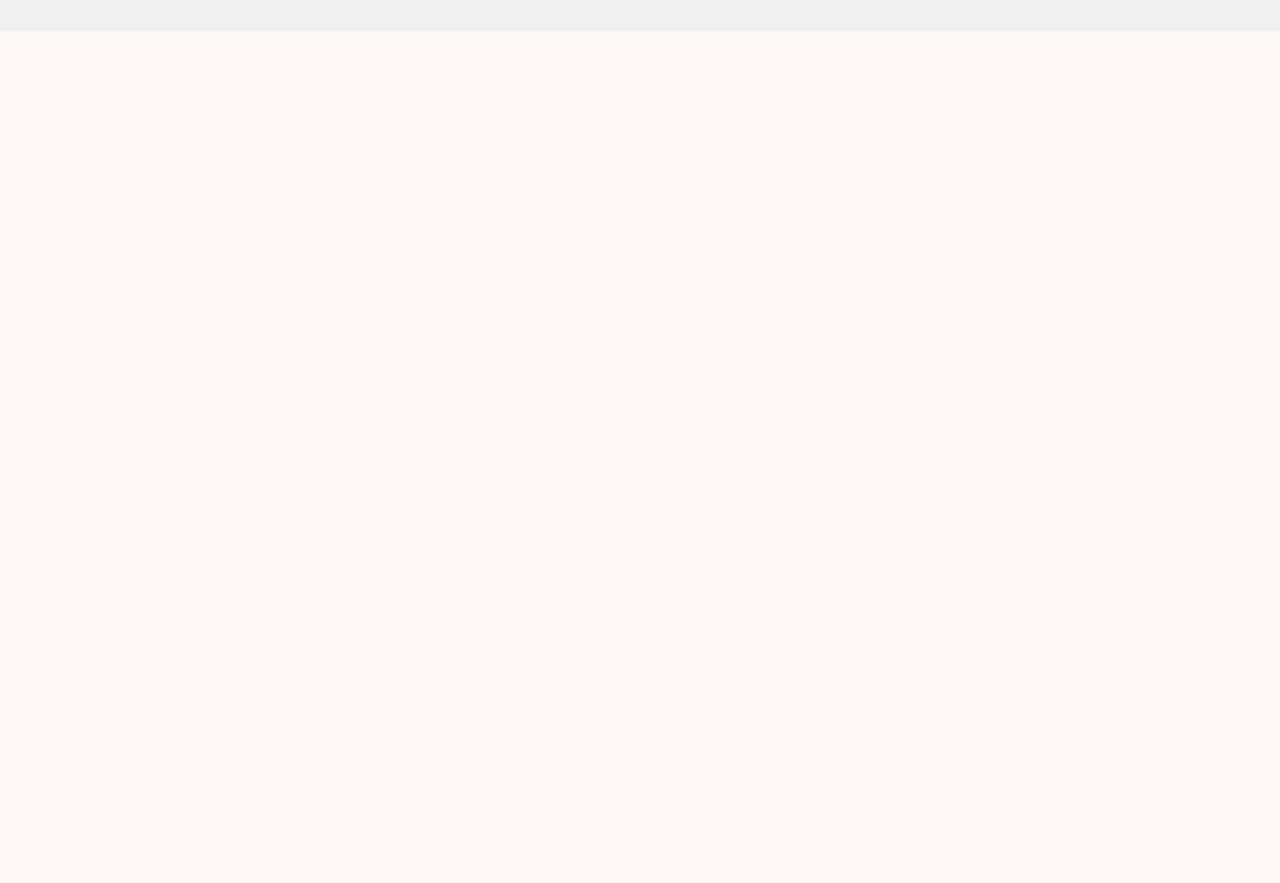
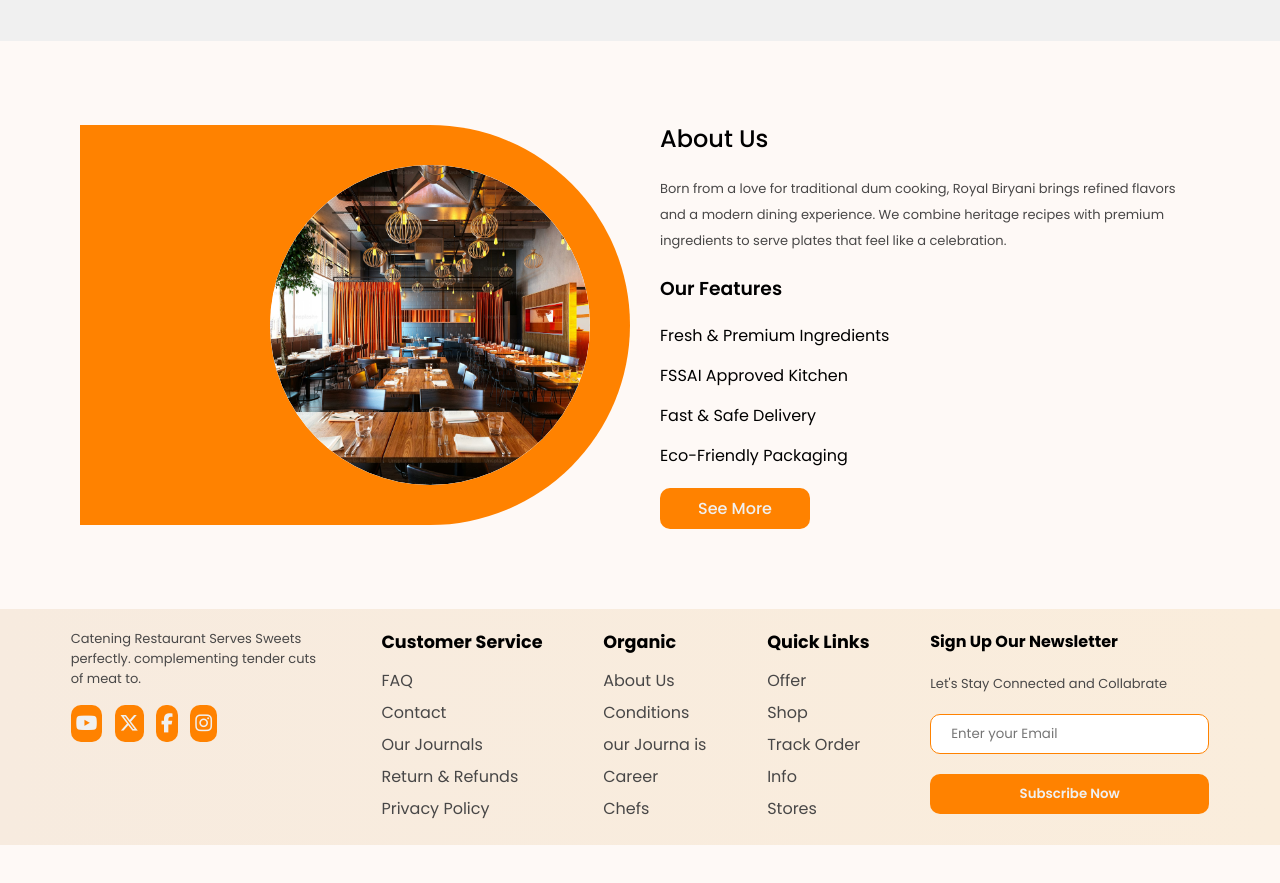
Before and after one commit to dreamer-6/Briyani-Hub, a plain HTML site: page index.html in a window 1280 px wide. Shown: the part 3320-4203 px from the top of the page. After the commit the page ends 4165 px from the top, so only its background shows below. Drawn offline with Linux system fonts and the light colour scheme.

Commit message:
first draft complete

```diff
--- a/index.html
+++ b/index.html
@@ -13,7 +13,7 @@
   <body>
     <header>
         <nav>
-            <p class="logo">Food Central</p>
+            <p class="brand-logo">Food Central</p>
             <ul>
                 <li><a class="active" href="#home">Home</a></li>
                 <li><a href="#menu">Menu</a></li>
@@ -232,6 +232,78 @@
                 </div>
             </div>
         </section>
+        <section id="about">
+            <div class="about-wrapper">
+                <div class="about-img">
+                    <div class="square">
+                        <div class="circle">
+                            <img src="Resource/resturent.jpeg" alt="">
+                        </div>
+                    </div>
+                </div>
+                <div class="about-context">
+                    <h3 class="about-title">About Us</h3>
+                    <p class="about-brief">Born from a love for traditional dum cooking, Royal Biryani brings refined flavors and a modern dining experience. We combine heritage recipes with premium ingredients to serve plates that feel like a celebration.</p>
+                    <h3 class="feature-header">Our Features</h3>
+                    <div class="about-feature">
+                        <p class="possitive">Fresh & Premium Ingredients</p>
+                        <p class="possitive">FSSAI Approved Kitchen</p>
+                        <p class="possitive">Fast & Safe Delivery</p>
+                        <p class="possitive">Eco-Friendly Packaging</p>
+                    </div>
+                    <a href="#more" class="cta see">See More</a>
+                </div>
+            </div>
+        </section>
+        <footer id="contact">
+            <div class="foot-wrapper">
+                <div class="social">
+                    <p class="social-info">Catening Restaurant Serves Sweets perfectly. complementing tender cuts of meat to.</p>
+                    <div class="icons">
+                        <a href="#youtube" class="logo"><i class="fa-brands fa-youtube"></i></a>
+                        <a href="#twitter" class="logo"><i class="fa-brands fa-x-twitter"></i></a>
+                        <a href="#facebook" class="logo"><i class="fa-brands fa-facebook-f"></i></a>
+                        <a href="#instagram" class="logo"><i class="fa-brands fa-instagram"></i></a>
+                    </div>
+                </div>
+                <div class="service">
+                    <h4 class="foot-header">Customer Service</h4>
+                    <ul>
+                        <li>FAQ</li>
+                        <li>Contact</li>
+                        <li>Our Journals</li>
+                        <li>Return & Refunds</li>
+                        <li>Privacy Policy</li>
+                    </ul>
+                </div>
+                <div class="service">
+                    <h4 class="foot-header">Organic</h4>
+                    <ul>
+                        <li>About Us</li>
+                        <li>Conditions</li>
+                        <li>our Journa is</li>
+                        <li>Career</li>
+                        <li>Chefs</li>
+                    </ul>
+                </div>
+                <div class="service">
+                    <h4 class="foot-header">Quick Links</h4>
+                    <ul>
+                        <li>Offer</li>
+                        <li>Shop</li>
+                        <li>Track Order</li>
+                        <li>Info</li>
+                        <li>Stores</li>
+                    </ul>
+                </div>
+                <div class="form">
+                    <h4 class="form-head">Sign Up Our Newsletter</h4>
+                    <p class="form-desc">Let's Stay Connected and Collabrate</p>
+                    <input type="email" class="email" placeholder="Enter your Email">
+                    <button type="submit" class="cta subs">Subscribe Now</button>
+                </div>
+            </div>
+        </footer>
     </main>
   </body>
 </html>
--- a/style.css
+++ b/style.css
@@ -16,10 +16,11 @@
 }
 body{
   background-color: var(--bg-back);
-
-  padding-bottom: 1000px;
 }
 header{
+  position: sticky;
+  top: 0;
+  z-index: 1000;
   background-color: #fff;
   box-shadow: 10px 10px 20px #c6c0c032, 10px 10px 15px #dad5d5;
   padding: 0 2em;
@@ -27,11 +28,12 @@ header{
   margin: 0 3em;
 }
 nav{
+  margin-top: 10px;
   display: flex;
   justify-content: space-between;
   align-items: center;
 }
-.logo{
+.brand-logo{
   font-size: 1.5rem;
   font-weight: 600;
   text-transform: uppercase;
@@ -424,13 +426,144 @@ nav ul li a:hover{
   font-size: 15px;
   transition: 0.2s ease-in;
 }
-.place-order:hover{
+.place-order:hover,
+.see:hover{
   outline: 2px solid var(--crips-orange);
   outline-offset: 2px;
 }
-.place-order:active{
+.place-order:active,
+.see:active{
   background-color: var(--bg-back);
   color: var(--crips-orange);
   border: 1px solid var(--crips-orange);
   outline: none;
 }
+/*------------about section----------*/
+#about{
+  width: 100%;
+  padding:  5em;
+}
+.about-wrapper{
+  background-color:var(--bg-back);
+  display: flex;
+  justify-content: center;
+  align-items: center;
+  gap: 30px;
+}
+.square{
+  width: 550px;
+  height: 400px;
+  background-color: var(--crips-orange);
+  border-radius: 0 999px 999px 0;
+  position: relative;
+}
+.circle{
+  width: 320px;
+  height: 320px;
+  border-radius: 50%;
+  background-color: #fff;
+  position: absolute;
+  top: 40px;
+  right: 40px;
+  z-index: 999;
+  overflow: hidden;
+}
+.circle img{
+  width: 100%;
+  height: 100%;
+  object-fit: cover;
+  border-radius: 999px;
+}
+.about-context{
+  display: flex;
+  flex-direction: column;
+  justify-content: flex-start;
+  gap: 20px;
+}
+.about-title{
+  font-size: 1.5rem;
+  font-weight: 500;
+}
+.about-brief{
+  font-size: 13px;
+  line-height: 2;
+  color: var(--shade-text);
+}
+.feature-header{
+  font-weight: 600;
+}
+.about-feature{
+  display: flex;
+  flex-direction: column;
+  gap: 15px;
+}
+.possitive{
+  font-size: 16px;
+}
+.feature-logo{
+  width: 15px;
+  height: 15px;
+}
+.see{
+  width: 150px;
+  text-align: center;
+}
+/*-----------------footer section------------*/
+.foot-wrapper{
+  background: linear-gradient(to right,#f7ebdf,#faeddc);
+  display: flex;
+  justify-content: space-evenly;
+  gap: 10px;
+  padding: 20px;
+}
+.social-info{
+  max-width: 250px;
+  font-size: 13px;
+  color: var(--shade-text);
+  margin-bottom: 20px;
+}
+.logo{
+  background-color: var(--crips-orange);
+  color: var(--white-text);
+  padding: 5px;
+  border-radius: 10px;
+  text-align: center;
+  font-size: 1.2rem;
+  margin-right: 8px;
+}
+.foot-header{
+  font-size: 1.1rem;
+  margin-bottom: 10px;
+}
+.service ul{
+  list-style-type: none;
+  line-height: 2;
+  color: var(--shade-text);
+}
+.form{
+  display: flex;
+  flex-direction: column;
+  gap: 20px;
+}
+.form-head{
+  font-size: 1rem;
+}
+.form-desc{
+  font-size: 13px;
+  color: var(--shade-text);
+}
+input[type=email]{
+  border: 1px solid var(--crips-orange);
+  height: 40px;
+  border-radius: 10px;
+  padding: 10px;
+}
+input::placeholder{
+  padding: 10px;
+}
+.subs{
+  width: 100%;
+  border: none;
+  padding: 10px;
+  font-weight: 600;
+}
```
Also changed, not shown: Resource/approved.png (added), Resource/food-box.png (added), Resource/food-safety.png (added), Resource/natural.png (added), Resource/resturent.jpeg (added), Resource/security.png (added).
